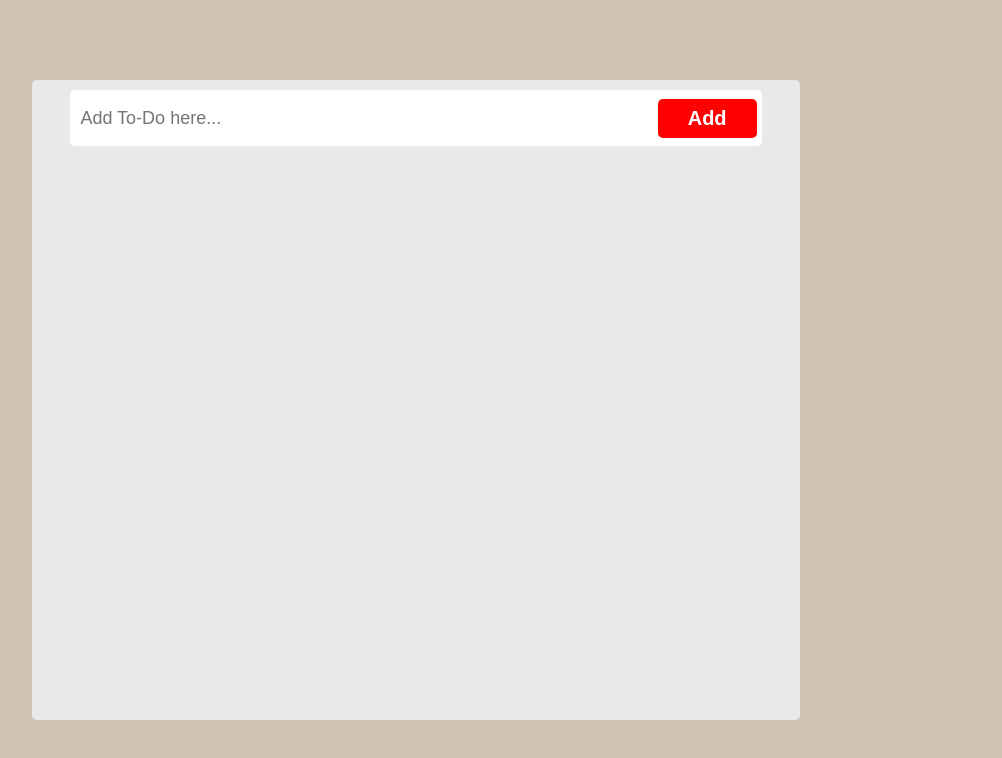
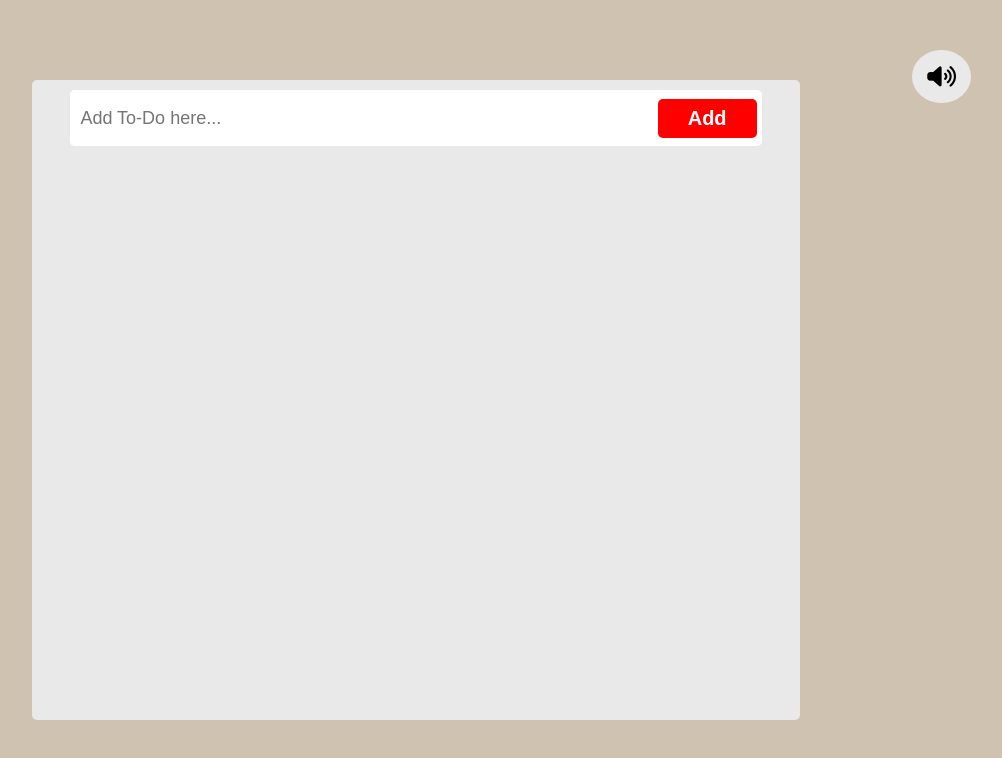
Before and after one commit to wasim2002/To_Do_list, a plain HTML site: page index.html in a window 1280 px wide. Shown: the whole page, without its empty margins (224-1226 px from the left). Drawn offline with Linux system fonts and the light colour scheme.

Commit message:
add section for sound permission access

```diff
--- a/index.html
+++ b/index.html
@@ -12,6 +12,9 @@
 </head>
 
 <body>
+    <div class="soundAccess">
+        <i class="fa-solid fa-volume-high sa"></i>
+    </div>
     <main>
     </main>
 
```
